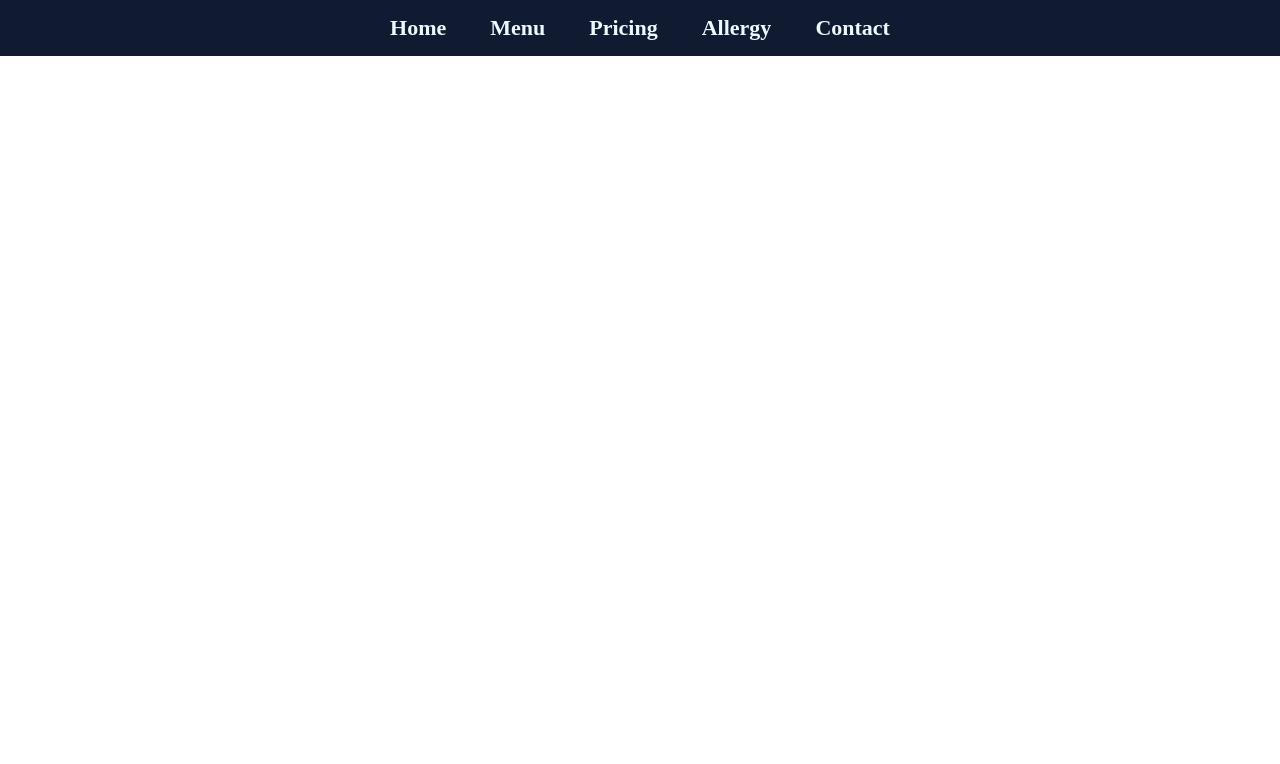
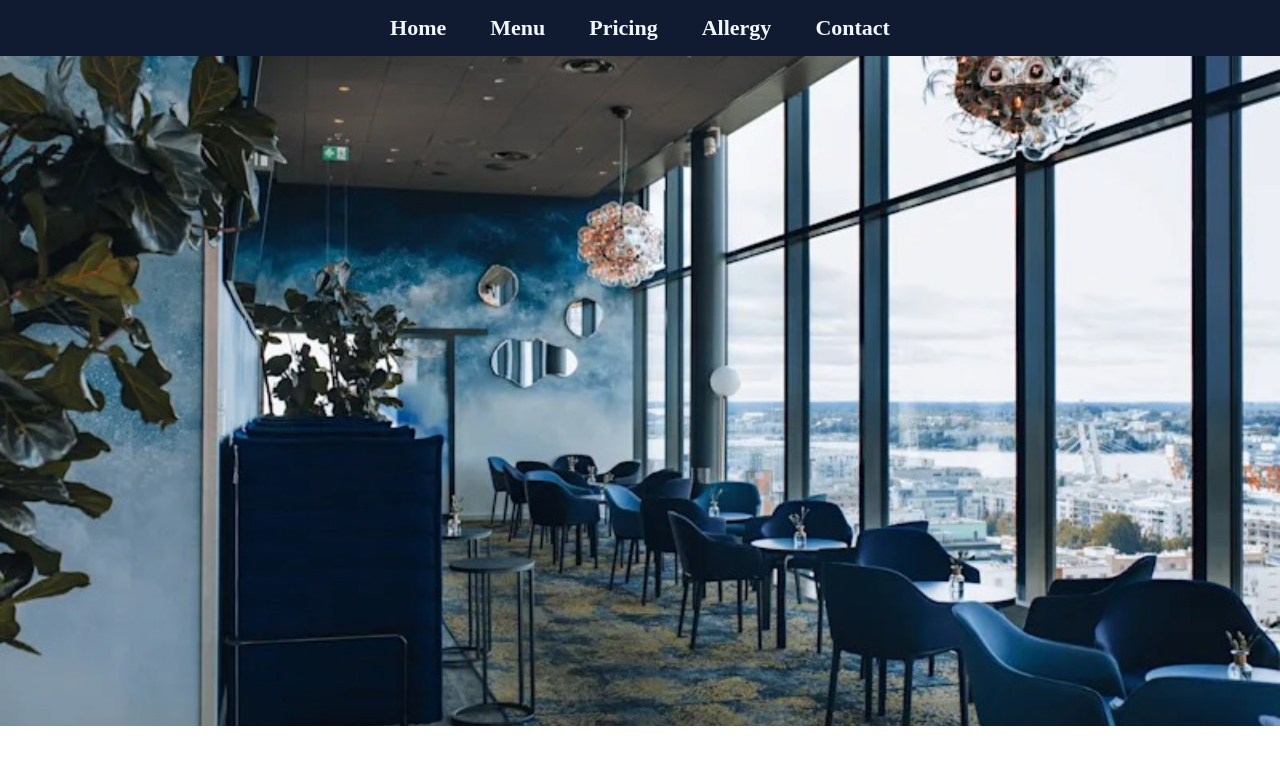
Before and after one commit to oshadi11/Restaurant-Menu-Cafe, a plain HTML site: page index.html in a window 1280 px wide. Drawn offline with Linux system fonts and the light colour scheme.

Commit message:
add header img

```diff
--- a/index.html
+++ b/index.html
@@ -8,6 +8,14 @@
 </head>
 <style>
     body {
+        margin: 0;
+    }
+
+    header {
+        background-image: url("assets/img/WhatsApp\ Image\ 2026-06-23\ at\ 1.09.04\ PM.jpeg");
+        background-size: cover;
+        background-position: center;
+        height: 670px;
         margin: 0;
     }
 
@@ -44,6 +52,9 @@
         </center>
         <td width="20%"></td>
     </tr>
+    <header>
+
+    </header>
 </body>
 
 </html>
```
Also changed, not shown: assets/img/WhatsApp Image 2026-06-23 at 1.09.04 PM.jpeg (added).
